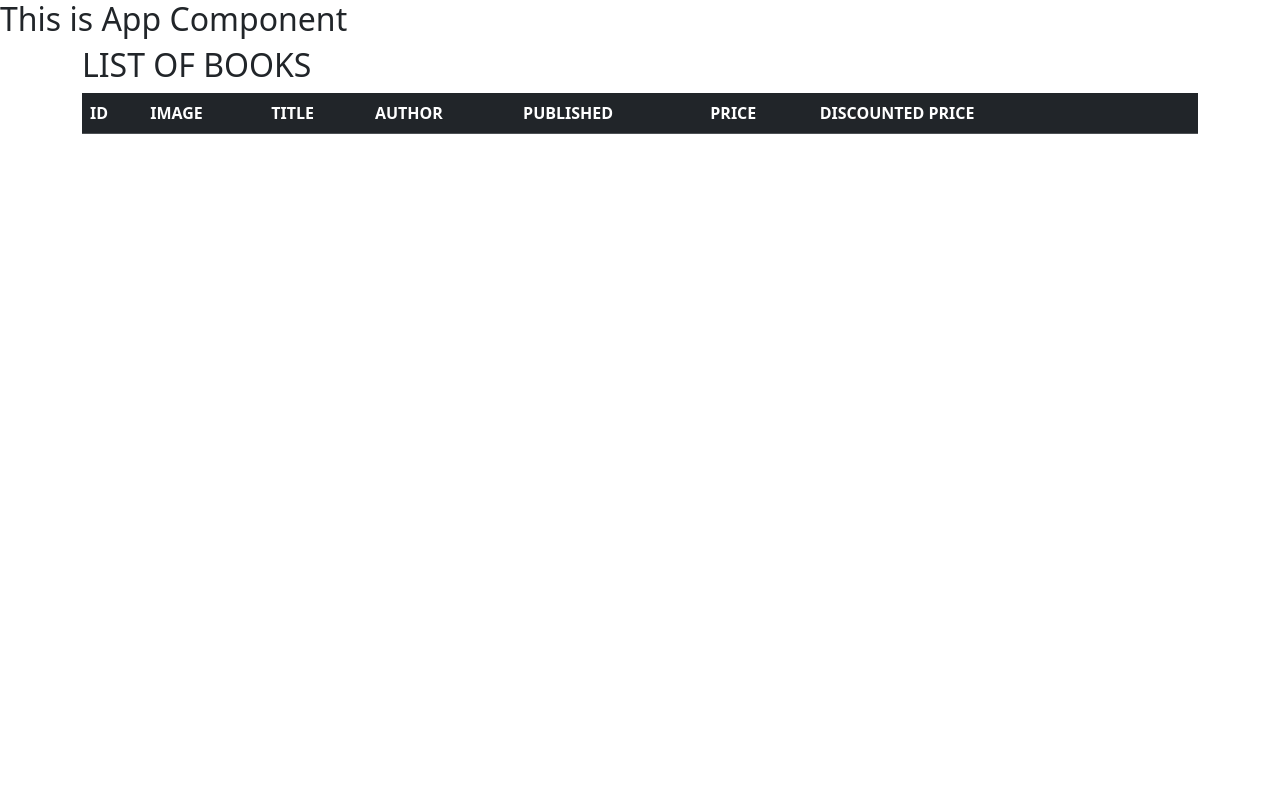
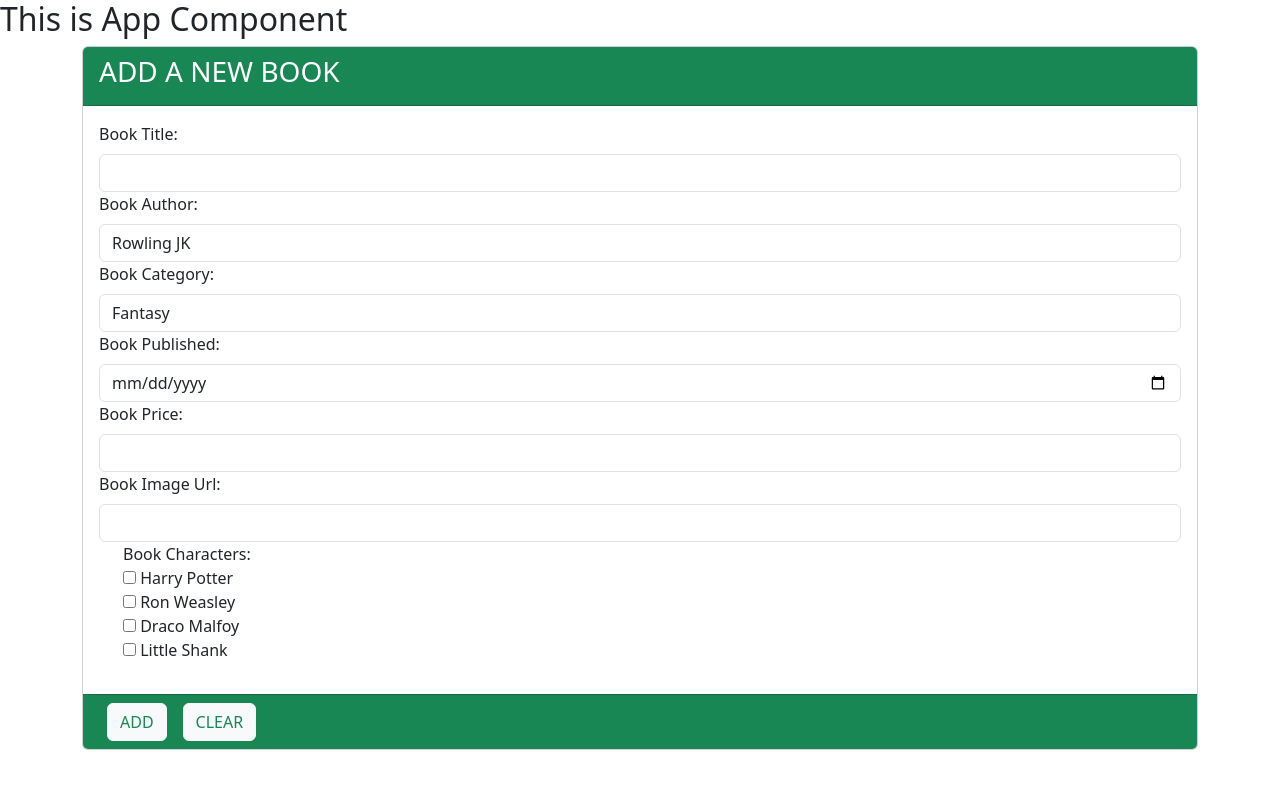
Before and after one commit to aug-2025-organization/angular-demo-project, an Angular app: page / in a window 1280 px wide. Shown: the top 788 px of the page. Built offline with nearby package versions, Linux system fonts and the light colour scheme.

Commit message:
angular forms

```diff
--- a/src/app/app.html
+++ b/src/app/app.html
@@ -8,4 +8,5 @@
 <dish-list></dish-list>
 <movie-list></movie-list> -->
 <!-- <student-list></student-list> -->
-<book-list></book-list>
+<!-- <book-list></book-list> -->
+<book-add></book-add>
--- a/src/app/app.ts
+++ b/src/app/app.ts
@@ -7,6 +7,7 @@ import { DishList } from './dish-list/dish-list';
 import { MovieList } from './movie-list/movie-list';
 import { StudentList } from './student-list/student-list';
 import { BookList } from "./books/book-list/book-list";
+import { BookAdd } from "./books/book-add/book-add";
 
 @Component({
   selector: 'app-root',
@@ -18,7 +19,8 @@ import { BookList } from "./books/book-list/book-list";
     DishList,
     MovieList,
     StudentList,
-    BookList
+    BookList,
+    BookAdd
 ],
   templateUrl: './app.html',
   styleUrl: './app.css',
--- /dev/null
+++ b/src/app/authors/author.service.ts
@@ -0,0 +1,30 @@
+import { Injectable } from '@angular/core';
+import { Author } from '../books/author.model';
+
+@Injectable({
+  providedIn: 'root',
+})
+export class AuthorService {
+  allAuthors: Author[] = [
+    {
+      authorId: 301,
+      authorFirstname: 'Rowling',
+      authorLastname: 'JK',
+    },
+    {
+      authorId: 302,
+      authorFirstname: 'Geronimo',
+      authorLastname: 'Stilton',
+    },
+  ];
+
+  getAllAuthors(): Author[] {
+    return this.allAuthors;
+  }
+
+  getAAuthor(authorId: number): Author | undefined {
+    return this.allAuthors.find(
+      (eachAuthor) => eachAuthor.authorId == authorId
+    );
+  }
+}
--- /dev/null
+++ b/src/app/books/book-add/book-add.html
@@ -0,0 +1,68 @@
+<div class="container">
+  <form>
+    <div class="card">
+      <div class="card-header bg-success text-white">
+        <h3>ADD A NEW BOOK</h3>
+      </div>
+      <div class="card-body">
+        <div class="form-group">
+          <label for="bTitle" class="form-label">Book Title:</label>
+          <input type="text" class="form-control" id="bTitle" />
+        </div>
+        <div class="form-group">
+          <label for="bAuthor" class="form-label">Book Author:</label>
+          <select class="form-control" id="bAuthor">
+            @for(eachAuthor of allAuthors; track $index){
+            <option value="eachAuthor.authorId">
+              {{ eachAuthor.authorFirstname }} {{ eachAuthor.authorLastname }}
+            </option>
+            }
+          </select>
+        </div>
+        <div class="form-group">
+          <label for="bCategory" class="form-label">Book Category:</label>
+          <select class="form-control" id="bCategory">
+            <option value="Fantasy">Fantasy</option>
+            <option value="Thriller">Thriller</option>
+            <option value="Comedy">Comedy</option>
+          </select>
+        </div>
+        <div class="form-group">
+          <label for="bPublished" class="form-label">Book Published:</label>
+          <input type="date" class="form-control" id="bPublished" />
+        </div>
+        <div class="form-group">
+          <label for="bPrice" class="form-label">Book Price:</label>
+          <input type="text" class="form-control" id="bPrice" />
+        </div>
+        <div class="form-group">
+          <label for="bImage" class="form-label">Book Image Url:</label>
+          <input type="text" class="form-control" id="bImage" />
+        </div>
+        <div class="form-check mb-3">
+          Book Characters: @for(character of allCharacters; track $index){
+          <div>
+            <label for="{{ character.characterId }}" class="form-check-label">
+              <input
+                type="checkbox"
+                id="{{ character.characterId }}"
+                class="form-check-control"
+              />
+              {{ character.characterFirstname }} {{
+              character.characterLastname}}
+            </label>
+          </div>
+          }
+        </div>
+      </div>
+      <div class="card-footer bg-success text-white">
+        <button type="submit" class="btn btn-light text-success mx-2">
+          ADD
+        </button>
+        <button type="reset" class="btn btn-light text-success mx-2">
+          CLEAR
+        </button>
+      </div>
+    </div>
+  </form>
+</div>
--- /dev/null
+++ b/src/app/books/book-add/book-add.ts
@@ -0,0 +1,26 @@
+import { Component, OnInit } from '@angular/core';
+import { AuthorService } from '../../authors/author.service';
+import { Author } from '../author.model';
+import { CharacterService } from '../../characters/character.service';
+import { Character } from '../character.model';
+
+@Component({
+  selector: 'book-add',
+  imports: [],
+  templateUrl: './book-add.html',
+  styleUrl: './book-add.css',
+})
+export class BookAdd implements OnInit {
+  allAuthors: Author[] = [];
+  allCharacters: Character[] = [];
+
+  constructor(
+    private authorService: AuthorService,
+    private characterService: CharacterService
+  ) {}
+
+  ngOnInit(): void {
+    this.allAuthors = this.authorService.getAllAuthors();
+    this.allCharacters = this.characterService.getAllCharacters();
+  }
+}
--- a/src/app/books/book-list/book-list.ts
+++ b/src/app/books/book-list/book-list.ts
@@ -1,7 +1,8 @@
-import { Component } from '@angular/core';
+import { Component, OnInit } from '@angular/core';
 import { Book } from '../book.model';
 import { CurrencyPipe, DatePipe, UpperCasePipe } from '@angular/common';
-import { DiscountPipe } from "../../pipes/discount-pipe";
+import { DiscountPipe } from '../../pipes/discount-pipe';
+import { BookService } from '../book.service';
 
 @Component({
   selector: 'book-list',
@@ -9,14 +10,25 @@ import { DiscountPipe } from "../../pipes/discount-pipe";
   templateUrl: './book-list.html',
   styleUrl: './book-list.css',
 })
-export class BookList {
+export class BookList implements OnInit {
+  allBooks: Book[] = [];
 
+  constructor(private bookService: BookService) {}
+
+  ngOnInit(): void {
+    this.loadBooks();
+  }
+
+  loadBooks() {
+    this.allBooks = this.bookService.getAllBooks();
+  }
 
   viewBook(bookId: number) {}
 
   editBook(bookId: number) {}
 
   deleteBook(bookId: number) {
-    this.allBooks = this.allBooks.filter((book) => book.bookId != bookId);
+    this.bookService.deleteBook(bookId);
+    this.loadBooks();
   }
 }
--- /dev/null
+++ b/src/app/characters/character.service.ts
@@ -0,0 +1,40 @@
+import { Injectable } from '@angular/core';
+import { Character } from '../books/character.model';
+
+@Injectable({
+  providedIn: 'root',
+})
+export class CharacterService {
+  allCharacters: Character[] = [
+    {
+      characterId: 201,
+      characterFirstname: 'Harry',
+      characterLastname: 'Potter',
+    },
+    {
+      characterId: 202,
+      characterFirstname: 'Ron',
+      characterLastname: 'Weasley',
+    },
+    {
+      characterId: 203,
+      characterFirstname: 'Draco',
+      characterLastname: 'Malfoy',
+    },
+    {
+      characterId: 204,
+      characterFirstname: 'Little',
+      characterLastname: 'Shank',
+    },
+  ];
+
+  getAllCharacters(): Character[] {
+    return this.allCharacters;
+  }
+
+  getACharacter(characterId: number): Character | undefined{
+    return this.allCharacters.find(
+      (character) => character.characterId == characterId
+    );
+  }
+}
```
Also changed, not shown: src/app/books/book-add/book-add.css (added), 1 other file (tests, documents, lock files or other folders).
